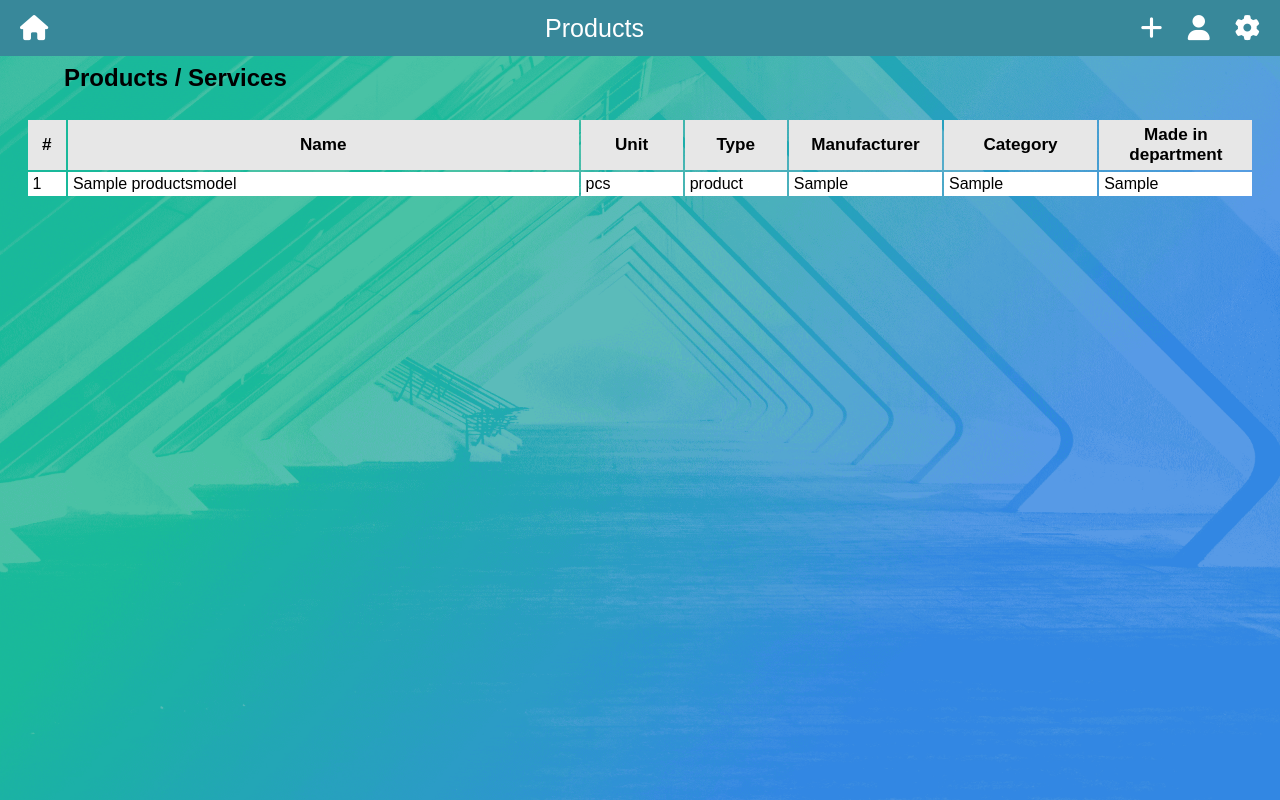
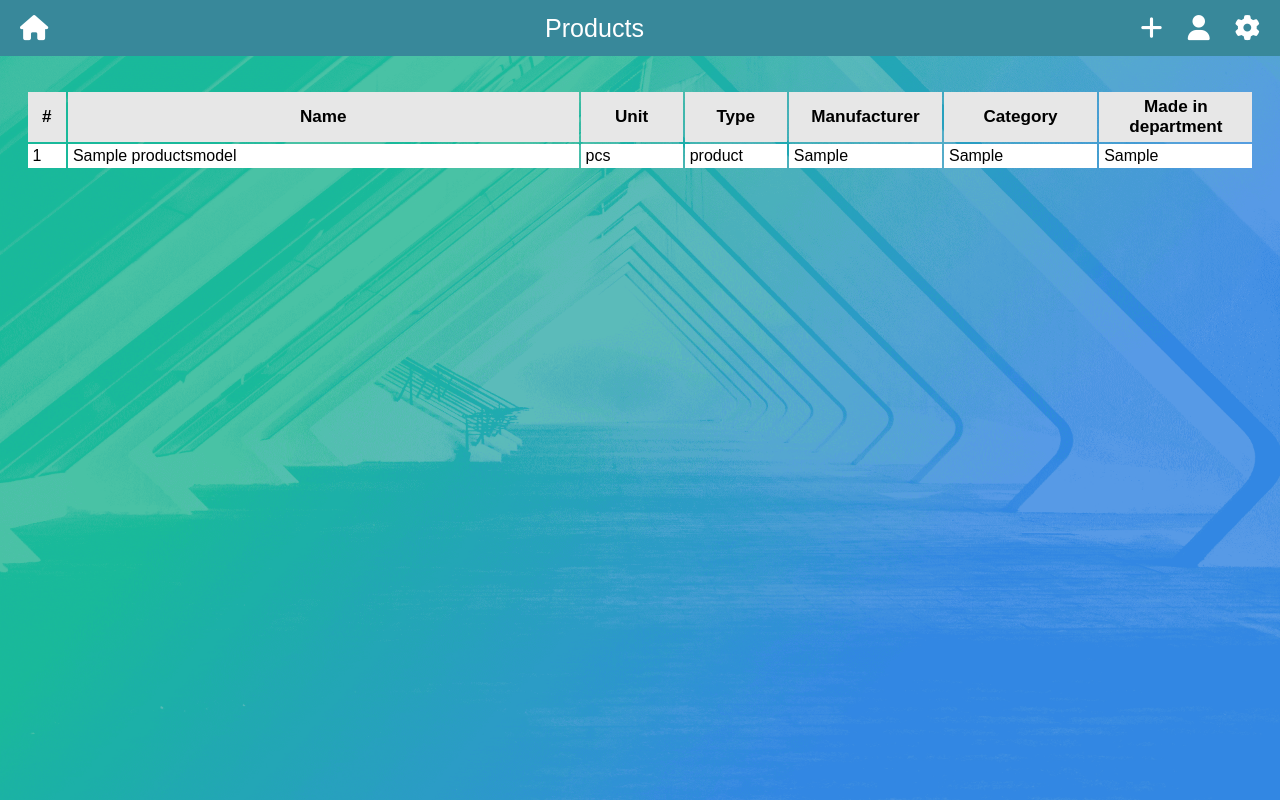
Before and after one commit to m-s-enchev/Ergo_ERP, a Django app: page /products/ in a window 1280 px wide. Run offline with Django 4.2, Linux system fonts and the light colour scheme; tables that the repository leaves empty hold one stand-in row (values such as "Sample post"); some libraries are stand-ins or nearby versions.

Commit message:
add products-list style

```diff
--- a/static/css/products-list.css
+++ b/static/css/products-list.css
@@ -2,10 +2,6 @@
     margin-top: 8vh;
 }
 
-
-#products-list-wrapper h2 {
-    margin-left: 5%;
-}
 
 #products-list-wrapper table {
     width: 96%;
--- a/templates/products/products-list.html
+++ b/templates/products/products-list.html
@@ -2,7 +2,6 @@
 {% load i18n %}
 {% block content %}
 <div id="products-list-wrapper">
-    <h2>Products / Services</h2>
 
 {#<form method="get" action="">#}
 {#    <input type="text" name="search_query" placeholder="Search for product" value="{{ request.GET.search_query }}">#}
```
